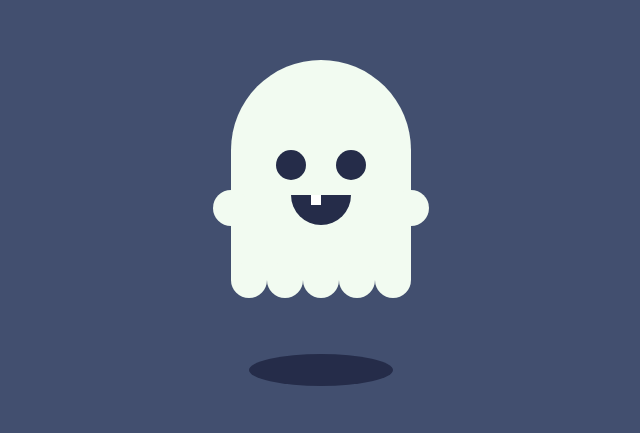
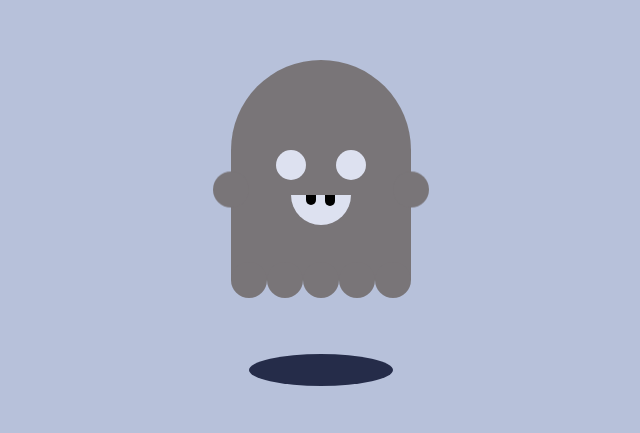
Before and after one commit to 525santushevich/Ghost, a plain HTML site: page index.html in a window 1280 px wide. Shown: the part 170-603 px from the top of the page, without its empty margins (319-959 px from the left). Drawn offline with Linux system fonts and the light colour scheme.

Commit message:
finished editing

```diff
--- a/style.css
+++ b/style.css
@@ -6,7 +6,7 @@ body {
     justify-content: center;
     align-items: center;
     margin: 0;
-    background: #424f6f;
+    background: #b7c1da;
 }
 
 #container {
@@ -14,7 +14,7 @@ body {
     height: 400px;
     padding: 0;
     box-sizing: border-box;
-    background: #424f6f;
+    background: #b7c1da;
 }
 
 *:after,
@@ -34,10 +34,11 @@ body {
     margin: 50px auto 0;
     width: 180px;
     height: 220px;
-    background: #f2fbf1;
+    background: #797578;
     border-top-left-radius: 90px;
     border-top-right-radius: 90px;
 }
+
 
 #spooky #body:before,
 #spooky #body:after {
@@ -48,8 +49,8 @@ body {
     width: 36px;
     height: 36px;
     border-radius: 50%;
-    background: #f2fbf1;
-    animation: floaty .2s infinite;
+    background: #797578;
+    animation: floaty .6s infinite;
 }
 
 #spooky #body:before {
@@ -75,12 +76,12 @@ body {
     display: block;
     width: 30px;
     height: 30px;
-    background: #252c49;
+    background: #dde1f0;
     border-radius: 50%;
 }
 
 #spooky #body #mouth {
-    background: #252c49;
+    background: #dde1f0;
     margin: 25px auto 0;
     width: 60px;
     height: 30px;
@@ -91,11 +92,26 @@ body {
 #spooky #body #mouth:before {
     content: '';
     display: block;
-    background: #fff;
-    margin-left: 20px;
+    background: #000000;
+    margin-left: 15px;
     width: 10px;
     height: 10px;
+    border-bottom-left-radius: 30px;
+    border-bottom-right-radius: 30px;
 }
+
+#spooky #body #mouth:after {
+    content: '';
+    display: block;
+    background: #000000;
+    margin-top: -16.5%;
+    margin-left: 34px;
+    width: 10px;
+    height: 10.5px;
+    border-bottom-left-radius: 30px;
+    border-bottom-right-radius: 30px;
+}
+
 
 #spooky #body #feet {
     position: absolute;
@@ -111,7 +127,7 @@ body {
     content: '';
     width: 36px;
     height: 36px;
-    background: #f2fbf1;
+    background: #797578;
     border-radius: 50%;
 }
 
```
